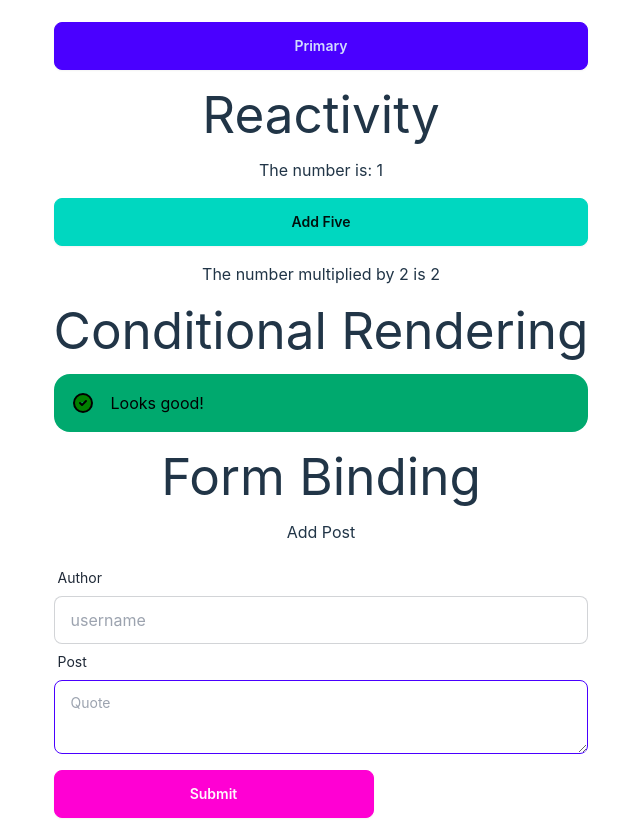
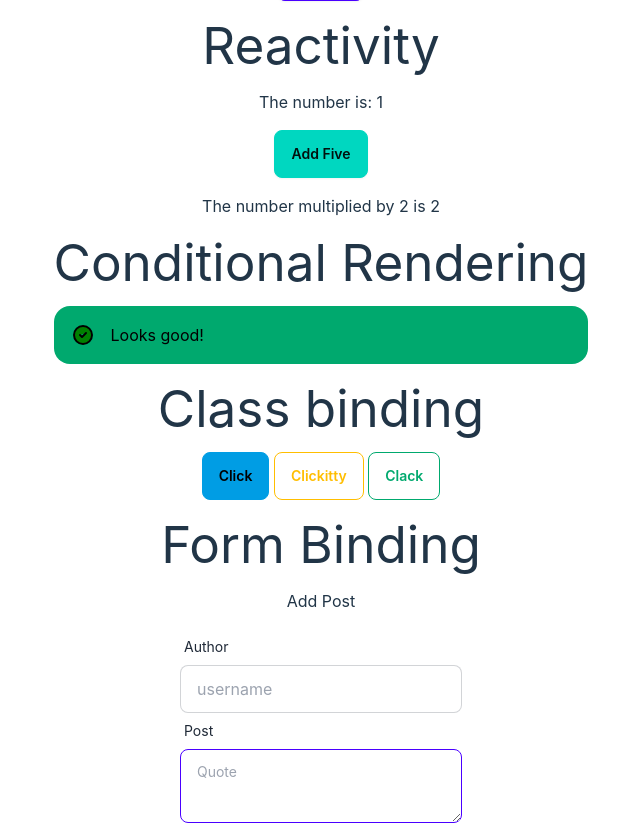
Before and after one commit to codeswitchstudio/hello-svelte, a Svelte app: page / in a window 1280 px wide. Shown: the top 825 px of the page, without its empty margins (319-959 px from the left). Built offline with nearby package versions, Linux system fonts and the light colour scheme.

Commit message:
class binding

```diff
--- a/src/App.svelte
+++ b/src/App.svelte
@@ -11,11 +11,15 @@
 
   $: multiple = number*2  //this is the reactive assignment
 
+  let active = 1;
+
+
   import data from './data.json'
   let author = '';
   let post = '';
 
   let posts = data.data
+
 
   function addPost(){
     // console.log('author: ', author)
@@ -36,7 +40,7 @@
 </script>
 
 
-<main class="flex flex-col justify-center intems-venter h-screen space-y-4">
+<main class="flex flex-col justify-center items-center h-screen space-y-4">
 
 
 <h1>Component Basics</h1>
@@ -88,6 +92,19 @@
 
 {/if}
 
+<h1>Class binding</h1>
+<div class="btn-group">
+  <button on:click="{() => active = 1}"
+    class="btn btn-outline btn-info {active === 1 ? 'btn-active': ''}">Click
+  </button>
+  <button on:click="{() => active = 2}"
+    class="btn btn-outline btn-warning {active === 2 ? 'btn-active': ''}">Clickitty
+  </button>
+  <button on:click="{() => active = 3}"
+    class="btn btn-outline btn-success {active === 3 ? 'btn-active': ''}">Clack
+  </button>
+</div>
+
 <h1>Form Binding</h1>
 <h2>Add Post</h2>
 <div class="form-control">
```
